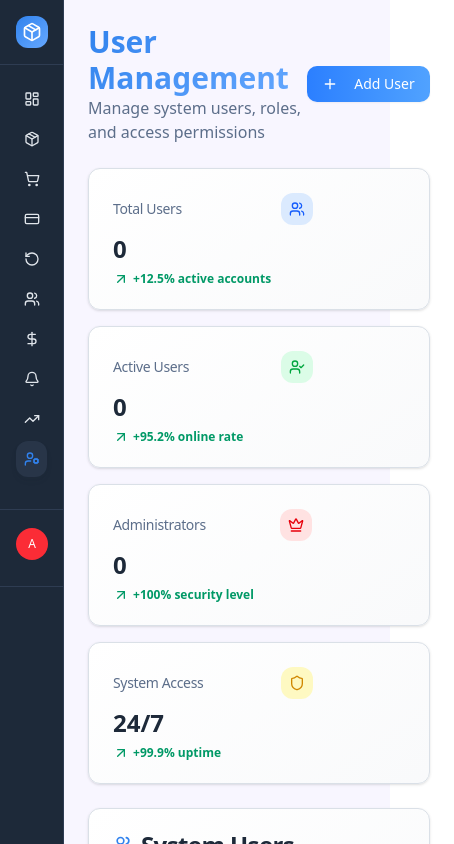
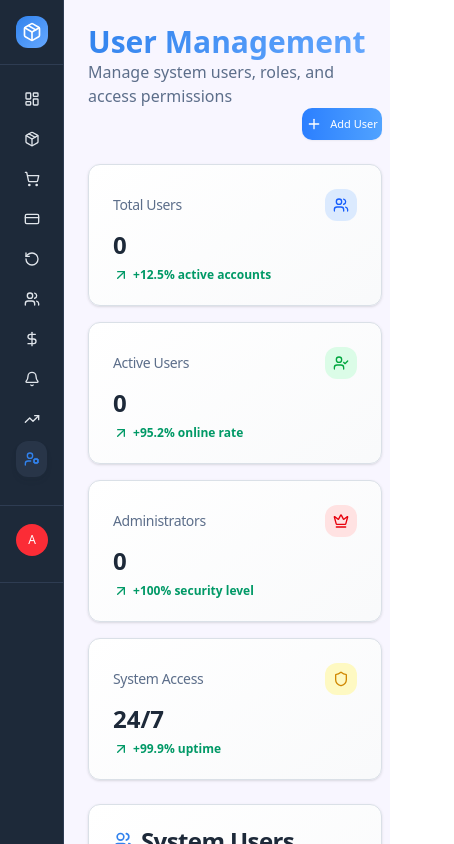
Before and after one commit to Sohrab-Malikzada/Store-Managment_Dashborad, a React (Vite) app: page /userManagement in a window 390 px wide. Both pictures are taken after typing "name@example.com", "Sample123" into the empty fields and a click on the button "Sign In". Shown: the top 844 px of the page, 454 px wide, since content can reach past the window. Built offline with nearby package versions, Linux system fonts and the light colour scheme.

Commit message:
UserManagement.jsx Responsive has been completed and tested across mobile , tablet and  desktop

```diff
--- a/src/Pages/UserManagement.jsx
+++ b/src/Pages/UserManagement.jsx
@@ -256,7 +256,7 @@ export default function UserManagement() {
     <div className="space-y-6 m-6">
       <Toaster />
 
-      <div className="flex items-center justify-between">
+      <div className="flex flex-col sm:flex-row items-center justify-between">
         <div>
           <h1 className="text-3xl font-bold gradient-primary bg-clip-text text-transparent">
             User Management
@@ -267,18 +267,18 @@ export default function UserManagement() {
         </div>
         < Dialog open={addUserDialog} onOpenChange={setAddUserDialog} >
           <DialogTrigger asChild >
-            <Button className="w-[123px] bg-gradient-to-r text-white from-blue-500 to-blue-400 shadow-glow hover:shadow-medium transition-smooth" >
-              <Plus className="h-4 w-4 mr-2 text-white" />
+            <Button className="w-20 h-8 text-[11px] ml-auto sm:text-sm sm:w-[123px] sm:h-9 bg-gradient-to-r text-white from-blue-500 to-blue-400 shadow-glow hover:shadow-medium transition-smooth" >
+              <Plus className="h-4 w-4 text-white" />
               Add User
             </Button>
           </DialogTrigger>
-          < DialogContent className="gradient-card h-129" >
+          < DialogContent className="w-95 sm:w-full lg:h-100 h-auto rounded-[12px] overflow-auto no-scrollbar gradient-card" >
             <DialogHeader>
               <DialogTitle className="flex tracking-tight text-[hsl(216,32%,17%)] items-center gap-2" >
                 <Users className="h-5 w-5 text-[hsl(214,84%,56%)]" />
                 Add New User
               </DialogTitle>
-              < DialogDescription className="mt-[-2px]" >
+              < DialogDescription className="text-left mt-[-2px]" >
                 Create a new user account with specific role and permissions
               </DialogDescription>
             </DialogHeader>
@@ -345,7 +345,7 @@ export default function UserManagement() {
                       {
                         Object.entries(roleConfigs).map(([role, config]) => (
                           <SelectItem key={role} value={role} >
-                            <div className="flex items-center gap-2" >
+                            <div className="flex  items-center gap-2" >
                               <config.icon className="h-4 w-4" />
                               {config.name} - {config.description}
                             </div>
@@ -372,7 +372,7 @@ export default function UserManagement() {
         </Dialog>
       </div>
 
-      <div className="grid gap-4 md:grid-cols-4">
+      <div className="grid gap-4 grid-cols-1 md:grid-cols-2">
         <StatsCard
           title="Total Users"
           value={totalUsers.toString()}
@@ -382,7 +382,7 @@ export default function UserManagement() {
           titlechange="mt-[-7px]"
           trendchange="text-[hsl(142,76%,36%)]  -ml-4 mt-[-5px] "
           box={`rounded-[12px] h-[142px] text-red-600 border bg-card text-card-foreground shadow-sm gradient-card shadow-soft hover:shadow-medium transition-all duration-300`}
-          icanchange="h-8 w-8 mb-2 p-2 text-blue-600 bg-blue-100 -mr-44 rounded-[12px] "
+          icanchange="-right-4 h-8 w-8 p-2 text-blue-600 bg-blue-100  rounded-[12px] "
 
         />
         <StatsCard
@@ -394,7 +394,7 @@ export default function UserManagement() {
           titlechange="mt-[-7px]"
           trendchange="text-[hsl(142,76%,36%)]  -ml-4 mt-[-5px] "
           box={`rounded-[12px] h-[142px] text-red-600 border bg-card text-card-foreground shadow-sm gradient-card shadow-soft hover:shadow-medium transition-all duration-300`}
-          icanchange="h-8 w-8 mb-2 p-2 text-green-600 bg-green-100 -mr-44 rounded-[12px] "
+          icanchange="-right-4 h-8 w-8 p-2 text-green-600 bg-green-100 rounded-[12px] "
 
         />
         <StatsCard
@@ -406,7 +406,7 @@ export default function UserManagement() {
           titlechange="mt-[-7px]"
           trendchange="text-[hsl(142,76%,36%)]  -ml-4 mt-[-5px] "
           box={`rounded-[12px] h-[142px] text-red-600 border bg-card text-card-foreground shadow-sm gradient-card shadow-soft hover:shadow-medium transition-all duration-300`}
-          icanchange="h-8 w-8 mb-2 p-2 text-red-600 bg-red-100 -mr-[175px] rounded-[12px] "
+          icanchange="-right-4 h-8 w-8 p-2 text-red-600 bg-red-100 rounded-[12px] "
 
         />
         <StatsCard
@@ -418,7 +418,7 @@ export default function UserManagement() {
           titlechange="mt-[-7px]"
           trendchange="text-[hsl(142,76%,36%)]  -ml-4 mt-[-5px] "
           box={`rounded-[12px] h-[142px] text-red-600 border bg-card text-card-foreground shadow-sm gradient-card shadow-soft hover:shadow-medium transition-all duration-300`}
-          icanchange="h-8 w-8 mb-2 p-2 text-yellow-600 bg-yellow-100 -mr-44 rounded-[12px] "
+          icanchange="-right-4 h-8 w-8 p-2 text-yellow-600 bg-yellow-100 rounded-[12px] "
 
         />
       </div>
@@ -433,7 +433,7 @@ export default function UserManagement() {
             Manage user accounts, roles, and access permissions
           </CardDescription>
         </CardHeader>
-        <CardContent>
+        <CardContent className="w-73 sm:w-108 md:w-137 lg:w-200 overflow-auto no-scrollbar">
           <Table className="mt-[2px]">
             <TableHeader>
               <TableRow>
@@ -520,13 +520,13 @@ export default function UserManagement() {
 
       {/* Edit User Dialog (permissions quick edit) */}
       <Dialog open={editUserDialog} onOpenChange={setEditUserDialog}>
-        <DialogContent className="gradient-card h-[603px] max-w-2xl">
+        <DialogContent className="w-90 sm:w-full lg:h-100 overflow-auto no-scrollbar rounded-[12px] gradient-card">
           <DialogHeader>
-            <DialogTitle className="text-[hsl(216,32%,17%)] flex tracking-tight items-center gap-2">
+            <DialogTitle className="text-left text-[hsl(216,32%,17%)] flex tracking-tight items-center gap-2">
               <Edit className="h-5 w-5 mt-[1px] text-[hsl(38,92%,55%)]" />
               Edit User Permissions
             </DialogTitle>
-            <DialogDescription className="mt-[-2px]">Modify user role and specific module permissions</DialogDescription>
+            <DialogDescription className="text-left mt-[-2px]">Modify user role and specific module permissions</DialogDescription>
           </DialogHeader>
           {selectedUser && (
             <div className="grid gap-4 py-4">
@@ -568,14 +568,14 @@ export default function UserManagement() {
 
       {/* Settings Dialog (ویرایش کامل: نام، ایمیل، نقش، وضعیت، مجوزها) */}
       <Dialog open={settingsDialogOpen} onOpenChange={setSettingsDialogOpen}>
-        <DialogContent className="gradient-card max-w-lg">
+        <DialogContent className="w-90 h-164 sm:w-full md:h-auto lg:h-106 overflow-auto no-scrollbar rounded-[12px] gradient-card">
           {/* overflow-y-auto */}
           <DialogHeader>
-            <DialogTitle className="flex text-[hsl(216,32%,17%)] items-center gap-2">
+            <DialogTitle className="flex  text-[hsl(216,32%,17%)] items-center gap-2">
               <Settings className="h-5 w-5 text-[hsl(214,84%,56%)]" />
               User Settings
             </DialogTitle>
-            <DialogDescription>Update user basic settings and module permissions</DialogDescription>
+            <DialogDescription className="text-left">Update user basic settings and module permissions</DialogDescription>
           </DialogHeader>
 
           {settingsUser && (
```
